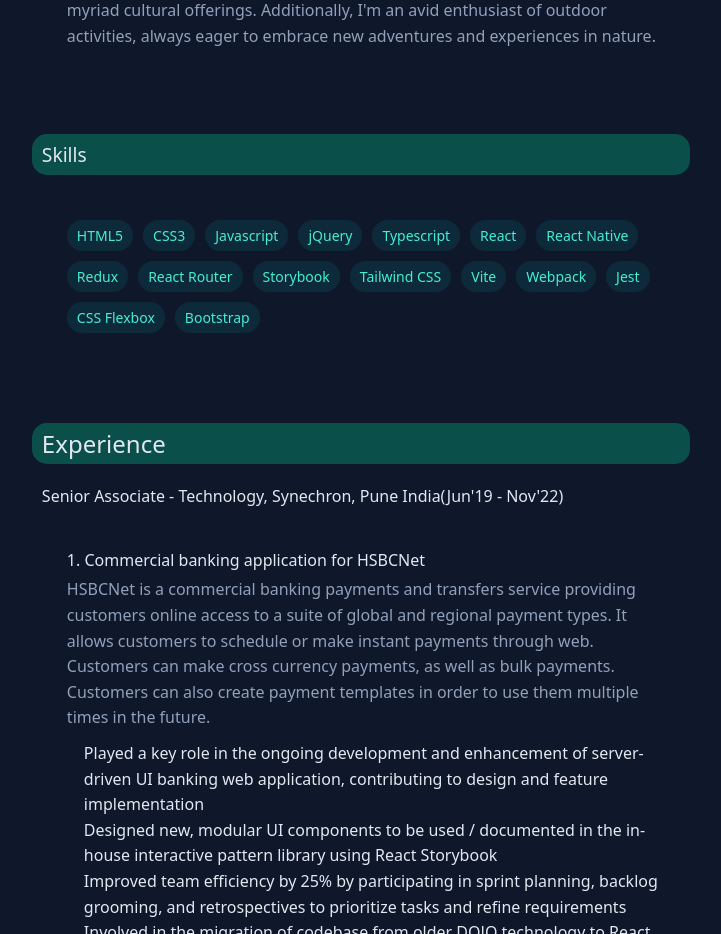
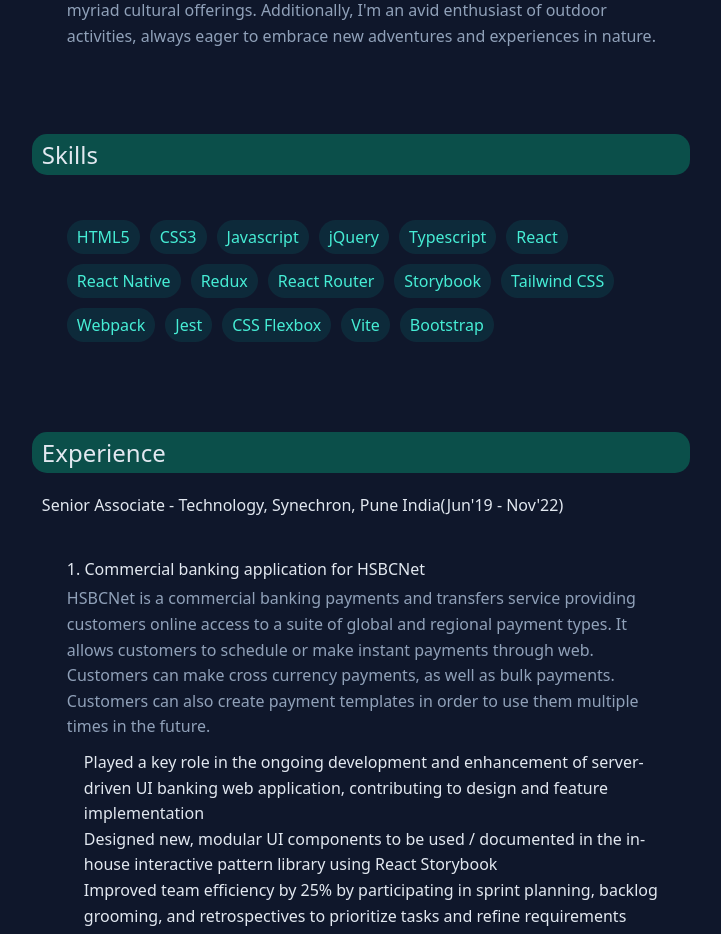
Before and after one commit to Saloni-Oswal/portfolio, a React (Vite) app: page / in a window 1280 px wide. Shown: the part 780-1714 px from the top of the page, without its empty margins (436-1157 px from the left). Built offline with nearby package versions, Linux system fonts and the light colour scheme; a web font is replaced by a local one.

Commit message:
Made Skills component better

```diff
--- a/src/sections/Skills/index.jsx
+++ b/src/sections/Skills/index.jsx
@@ -1,60 +1,39 @@
+export const SKILLS_LIST = [
+  "HTML5",
+  "CSS3",
+  "Javascript",
+  "jQuery",
+  "Typescript",
+  "React",
+  "React Native",
+  "Redux",
+  "React Router",
+  "Storybook",
+  "Tailwind CSS",
+  "Webpack",
+  "Jest",
+  "CSS Flexbox",
+  "Vite",
+  "Bootstrap",
+];
+
 export const Skills = () => {
   return (
     <section className='caret-transparent float-none break-words w-full mb-5 md:float-right md:mb-[60px]'>
-      <h1 className='text-[19.2px] bg-teal-900 caret-transparent leading-[21.12px] break-words -ml-2.5 mb-5 p-2.5 rounded-[15px]'>
+      <h1 className='text-2xl bg-teal-900 caret-transparent leading-[21.12px] break-words -ml-2.5 mb-5 p-2.5 rounded-[15px]'>
         Skills
       </h1>
       <table className='text-teal-300 caret-transparent break-words w-full mb-5 border-collapse'>
         <tbody className='caret-transparent break-words'>
-          <tr className='caret-transparent flex basis-[0%] grow flex-wrap justify-start break-words align-middle p-[5px] md:pt-[25px] md:pb-0 md:px-[25px]'>
-            <td className='self-start bg-teal-400/10 caret-transparent block break-words text-left align-middle mr-2.5 mt-[5px] mb-0 px-2.5 py-[5px] rounded-[25px] md:mt-0 md:mb-2.5'>
-              HTML5
-            </td>
-            <td className='self-start bg-teal-400/10 caret-transparent block break-words text-left align-middle mr-2.5 mt-[5px] mb-0 px-2.5 py-[5px] rounded-[25px] md:mt-0 md:mb-2.5'>
-              CSS3
-            </td>
-            <td className='self-start bg-teal-400/10 caret-transparent block break-words text-left align-middle mr-2.5 mt-[5px] mb-0 px-2.5 py-[5px] rounded-[25px] md:mt-0 md:mb-2.5'>
-              Javascript
-            </td>
-            <td className='self-start bg-teal-400/10 caret-transparent block break-words text-left align-middle mr-2.5 mt-[5px] mb-0 px-2.5 py-[5px] rounded-[25px] md:mt-0 md:mb-2.5'>
-              jQuery
-            </td>
-            <td className='self-start bg-teal-400/10 caret-transparent block break-words text-left align-middle mr-2.5 mt-[5px] mb-0 px-2.5 py-[5px] rounded-[25px] md:mt-0 md:mb-2.5'>
-              Typescript
-            </td>
-            <td className='self-start bg-teal-400/10 caret-transparent block break-words text-left align-middle mr-2.5 mt-[5px] mb-0 px-2.5 py-[5px] rounded-[25px] md:mt-0 md:mb-2.5'>
-              React
-            </td>
-            <td className='self-start bg-teal-400/10 caret-transparent block break-words text-left align-middle mr-2.5 mt-[5px] mb-0 px-2.5 py-[5px] rounded-[25px] md:mt-0 md:mb-2.5'>
-              React Native
-            </td>
-            <td className='self-start bg-teal-400/10 caret-transparent block break-words text-left align-middle mr-2.5 mt-[5px] mb-0 px-2.5 py-[5px] rounded-[25px] md:mt-0 md:mb-2.5'>
-              Redux
-            </td>
-            <td className='self-start bg-teal-400/10 caret-transparent block break-words text-left align-middle mr-2.5 mt-[5px] mb-0 px-2.5 py-[5px] rounded-[25px] md:mt-0 md:mb-2.5'>
-              React Router
-            </td>
-            <td className='self-start bg-teal-400/10 caret-transparent block break-words text-left align-middle mr-2.5 mt-[5px] mb-0 px-2.5 py-[5px] rounded-[25px] md:mt-0 md:mb-2.5'>
-              Storybook
-            </td>
-            <td className='self-start bg-teal-400/10 caret-transparent block break-words text-left align-middle mr-2.5 mt-[5px] mb-0 px-2.5 py-[5px] rounded-[25px] md:mt-0 md:mb-2.5'>
-              Tailwind CSS
-            </td>
-            <td className='self-start bg-teal-400/10 caret-transparent block break-words text-left align-middle mr-2.5 mt-[5px] mb-0 px-2.5 py-[5px] rounded-[25px] md:mt-0 md:mb-2.5'>
-              Vite
-            </td>
-            <td className='self-start bg-teal-400/10 caret-transparent block break-words text-left align-middle mr-2.5 mt-[5px] mb-0 px-2.5 py-[5px] rounded-[25px] md:mt-0 md:mb-2.5'>
-              Webpack
-            </td>
-            <td className='self-start bg-teal-400/10 caret-transparent block break-words text-left align-middle mr-2.5 mt-[5px] mb-0 px-2.5 py-[5px] rounded-[25px] md:mt-0 md:mb-2.5'>
-              Jest
-            </td>
-            <td className='self-start bg-teal-400/10 caret-transparent block break-words text-left align-middle mr-2.5 mt-[5px] mb-0 px-2.5 py-[5px] rounded-[25px] md:mt-0 md:mb-2.5'>
-              CSS Flexbox
-            </td>
-            <td className='self-start bg-teal-400/10 caret-transparent block break-words text-left align-middle mr-2.5 mt-[5px] mb-0 px-2.5 py-[5px] rounded-[25px] md:mt-0 md:mb-2.5'>
-              Bootstrap
-            </td>
+          <tr className='caret-transparent transition-all duration-400 hover:text-[#e2e8f0] flex basis-[0%] grow flex-wrap justify-start break-words align-middle p-[5px] md:pt-[25px] md:pb-0 md:px-[25px]'>
+            {SKILLS_LIST.map((skills, index) => (
+              <td
+                key={index}
+                className='self-start text-base bg-teal-400/10 caret-transparent block break-words text-left align-middle mr-2.5 mt-[5px] mb-0 px-2.5 py-[5px] rounded-[25px] md:mt-0 md:mb-2.5'
+              >
+                {skills}
+              </td>
+            ))}
           </tr>
         </tbody>
       </table>
```
